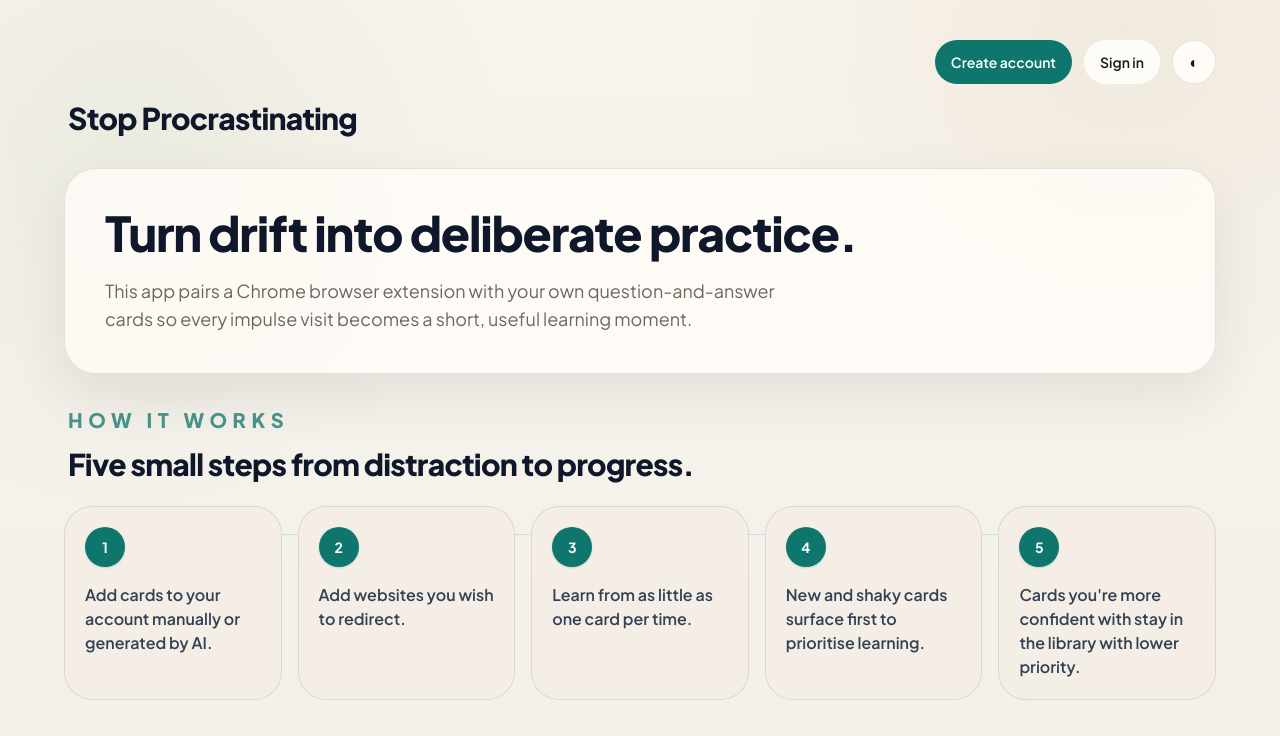
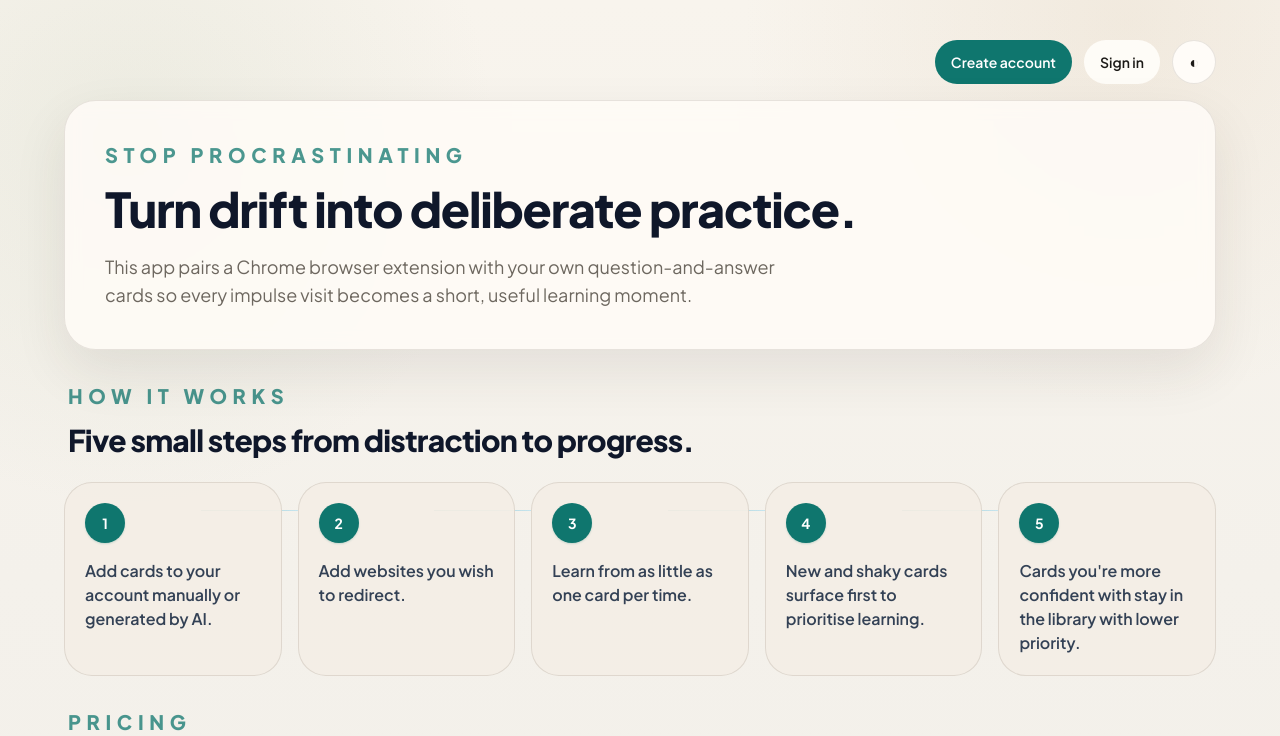
Before and after one commit to MBrock29/stop-procrastinating, a React (Vite) app: page / in a window 1280 px wide. Shown: the top 736 px of the page. Built offline with nearby package versions, Linux system fonts and the light colour scheme; no server answers.

Commit message:
style: restore hero site name placement

```diff
--- a/src/views/AuthPage.tsx
+++ b/src/views/AuthPage.tsx
@@ -76,14 +76,11 @@ export function AuthPage() {
       </div>
 
       <div className="mx-auto max-w-6xl space-y-8">
-        <div className="px-1">
-          <p className="text-2xl font-black tracking-tight text-ink dark:text-white sm:text-3xl">
+        <section className="panel overflow-hidden px-8 py-9 sm:px-10 sm:py-10">
+          <p className="text-lg font-extrabold uppercase tracking-[0.28em] text-reef/75 sm:text-xl">
             Stop Procrastinating
           </p>
-        </div>
-
-        <section className="panel overflow-hidden px-8 py-9 sm:px-10 sm:py-10">
-          <div className="flex flex-col gap-6 lg:flex-row lg:items-end lg:justify-between">
+          <div className="mt-4 flex flex-col gap-6 lg:flex-row lg:items-end lg:justify-between">
             <div className="max-w-3xl">
               <h1 className="text-3xl font-extrabold tracking-tight text-ink dark:text-white sm:text-5xl">
                 Turn drift into deliberate practice.
```
